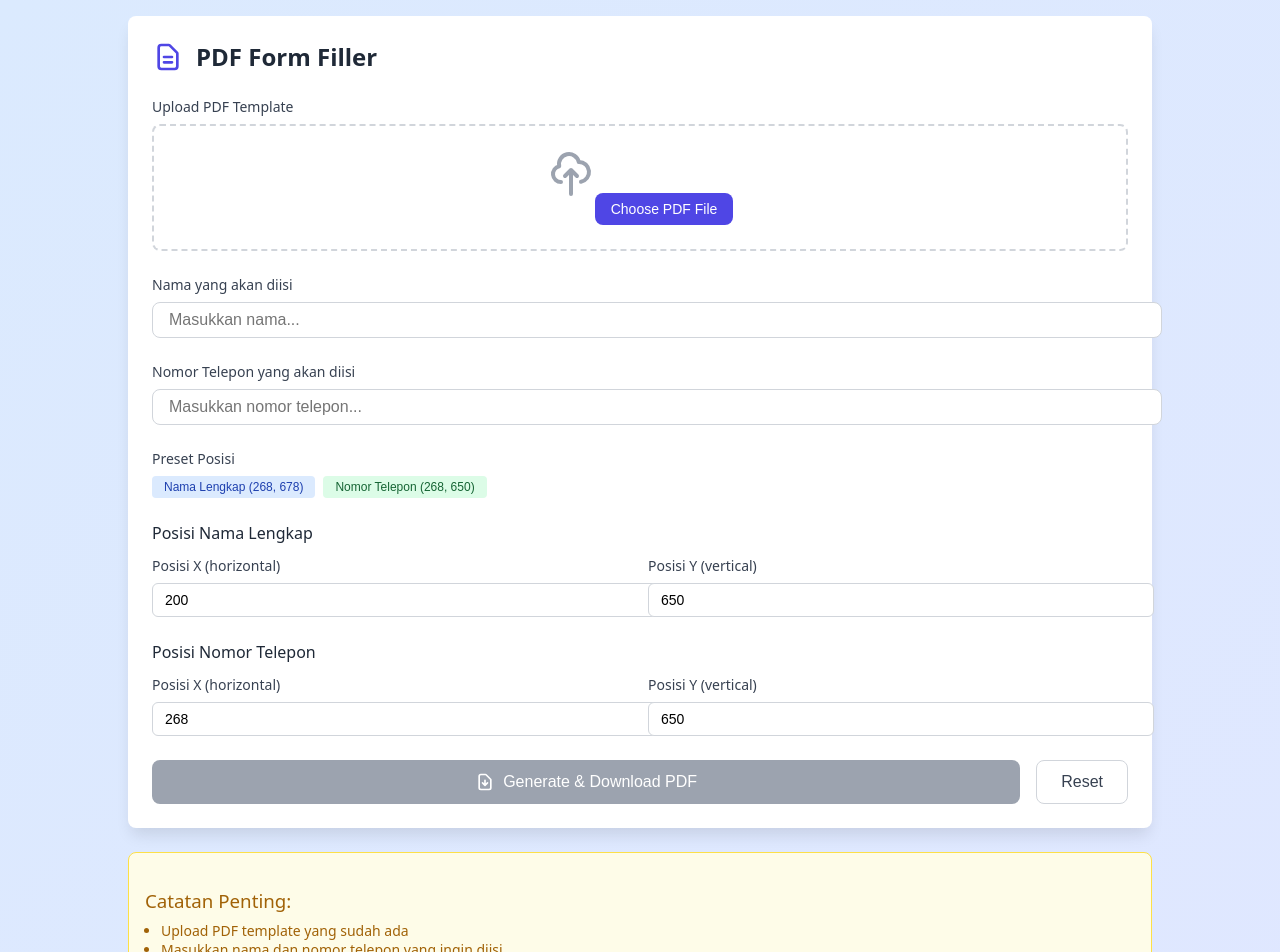
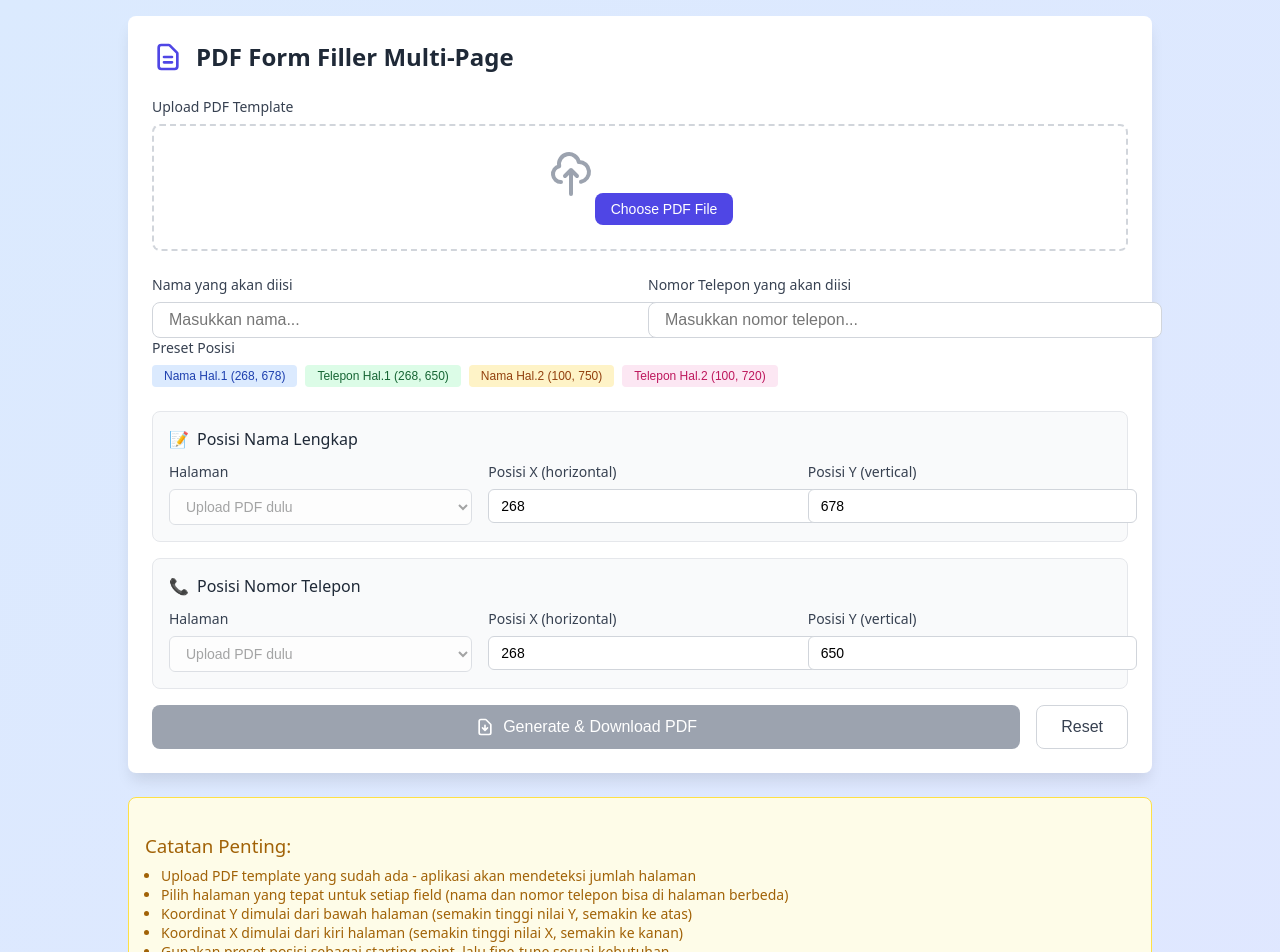
Before and after one commit to nabhylanr/BAST-v2, a React (Create React App) app: page / in a window 1280 px wide. Shown: the top 952 px of the page. Built offline with nearby package versions, Linux system fonts and the light colour scheme.

Commit message:
update pdf halaman

```diff
--- a/src/App.js
+++ b/src/App.js
@@ -6,8 +6,9 @@ const PDFFormFiller = () => {
   const [nomorTelepon, setNomorTelepon] = useState('');
   const [pdfUrl, setPdfUrl] = useState(null);
   const [isProcessing, setIsProcessing] = useState(false);
-  const [coordinates, setCoordinates] = useState({ x: 200, y: 650 });
-  const [phoneCoordinates, setPhoneCoordinates] = useState({ x: 268, y: 650 });
+  const [coordinates, setCoordinates] = useState({ x: 268, y: 678, page: 1 });
+  const [phoneCoordinates, setPhoneCoordinates] = useState({ x: 268, y: 650, page: 1 });
+  const [totalPages, setTotalPages] = useState(0);
   const fileInputRef = useRef(null);
 
   const styles = {
@@ -96,6 +97,11 @@ const PDFFormFiller = () => {
     },
     grid: {
       display: 'grid',
+      gridTemplateColumns: '1fr 1fr 1fr',
+      gap: '16px'
+    },
+    gridTwo: {
+      display: 'grid',
       gridTemplateColumns: '1fr 1fr',
       gap: '16px'
     },
@@ -105,6 +111,14 @@ const PDFFormFiller = () => {
       border: '1px solid #d1d5db',
       borderRadius: '6px',
       fontSize: '14px'
+    },
+    selectInput: {
+      width: '100%',
+      padding: '8px 12px',
+      border: '1px solid #d1d5db',
+      borderRadius: '6px',
+      fontSize: '14px',
+      backgroundColor: 'white'
     },
     buttonGroup: {
       display: 'flex',
@@ -184,15 +198,51 @@ const PDFFormFiller = () => {
       fontSize: '12px',
       cursor: 'pointer',
       transition: 'background-color 0.2s'
+    },
+    pageInfo: {
+      backgroundColor: '#f3f4f6',
+      padding: '8px 12px',
+      borderRadius: '6px',
+      fontSize: '14px',
+      color: '#6b7280',
+      marginTop: '8px'
+    },
+    coordinateGroup: {
+      backgroundColor: '#f9fafb',
+      border: '1px solid #e5e7eb',
+      borderRadius: '8px',
+      padding: '16px',
+      marginBottom: '16px'
+    },
+    coordinateTitle: {
+      fontSize: '16px',
+      fontWeight: '500',
+      color: '#1f2937',
+      marginBottom: '12px',
+      display: 'flex',
+      alignItems: 'center',
+      gap: '8px'
     }
   };
 
-  const handleFileUpload = (event) => {
+  const handleFileUpload = async (event) => {
     const file = event.target.files[0];
     if (file && file.type === 'application/pdf') {
       setPdfFile(file);
       const url = URL.createObjectURL(file);
       setPdfUrl(url);
+
+      // Count total pages
+      try {
+        const { PDFDocument } = await import('https://cdn.skypack.dev/pdf-lib@^1.17.1');
+        const arrayBuffer = await file.arrayBuffer();
+        const pdfDoc = await PDFDocument.load(arrayBuffer);
+        const pages = pdfDoc.getPages();
+        setTotalPages(pages.length);
+      } catch (error) {
+        console.error('Error counting pages:', error);
+        setTotalPages(0);
+      }
     } else {
       alert('Please select a PDF file');
     }
@@ -214,20 +264,39 @@ const PDFFormFiller = () => {
       const arrayBuffer = await pdfFile.arrayBuffer();
       const pdfDoc = await PDFDocument.load(arrayBuffer);
 
-      // Get the first page
+      // Get all pages
       const pages = pdfDoc.getPages();
-      const firstPage = pages[0];
 
-      // Add nama lengkap to the PDF at (268, 678)
-      firstPage.drawText(nama, {
-        x: 268,
-        y: 678,
+      // Validate page numbers
+      const namaPageIndex = coordinates.page - 1;
+      const phonePageIndex = phoneCoordinates.page - 1;
+
+      if (namaPageIndex >= pages.length || namaPageIndex < 0) {
+        alert(`Halaman ${coordinates.page} untuk nama tidak tersedia! PDF ini hanya memiliki ${pages.length} halaman.`);
+        setIsProcessing(false);
+        return;
+      }
+
+      if (phonePageIndex >= pages.length || phonePageIndex < 0) {
+        alert(`Halaman ${phoneCoordinates.page} untuk nomor telepon tidak tersedia! PDF ini hanya memiliki ${pages.length} halaman.`);
+        setIsProcessing(false);
+        return;
+      }
+
+      // Get the specific pages
+      const namaPage = pages[namaPageIndex];
+      const phonePage = pages[phonePageIndex];
+
+      // Add nama lengkap to the specified page and coordinates
+      namaPage.drawText(nama, {
+        x: coordinates.x,
+        y: coordinates.y,
         size: 10,
         color: rgb(0, 0, 0),
       });
 
-      // Add nomor telepon to the PDF at phoneCoordinates
-      firstPage.drawText(nomorTelepon, {
+      // Add nomor telepon to the specified page and coordinates
+      phonePage.drawText(nomorTelepon, {
         x: phoneCoordinates.x,
         y: phoneCoordinates.y,
         size: 10,
@@ -261,9 +330,24 @@ const PDFFormFiller = () => {
     setPdfUrl(null);
     setNama('');
     setNomorTelepon('');
+    setTotalPages(0);
+    setCoordinates({ x: 268, y: 678, page: 1 });
+    setPhoneCoordinates({ x: 268, y: 650, page: 1 });
     if (fileInputRef.current) {
       fileInputRef.current.value = '';
     }
+  };
+
+  const generatePageOptions = () => {
+    const options = [];
+    for (let i = 1; i <= totalPages; i++) {
+      options.push(
+        <option key={i} value={i}>
+          Halaman {i}
+        </option>
+      );
+    }
+    return options;
   };
 
   return (
@@ -274,7 +358,7 @@ const PDFFormFiller = () => {
             <svg style={styles.icon} fill="none" stroke="currentColor" viewBox="0 0 24 24">
               <path strokeLinecap="round" strokeLinejoin="round" strokeWidth={2} d="M9 12h6m-6 4h6m2 5H7a2 2 0 01-2-2V5a2 2 0 012-2h5.586a1 1 0 01.707.293l5.414 5.414a1 1 0 01.293.707V19a2 2 0 01-2 2z" />
             </svg>
-            <h1 style={styles.title}>PDF Form Filler</h1>
+            <h1 style={styles.title}>PDF Form Filler Multi-Page</h1>
           </div>
 
           {/* Upload Section */}
@@ -293,15 +377,23 @@ const PDFFormFiller = () => {
               />
               <button style={styles.uploadButton}>Choose PDF File</button>
               {pdfFile && (
+                <div>
                   <p style={{ marginTop: '8px', fontSize: '14px', color: '#6b7280' }}>
                     Selected: {pdfFile.name}
                   </p>
+                  {totalPages > 0 && (
+                    <div style={styles.pageInfo}>
+                      📄 Total halaman: {totalPages}
+                    </div>
+                  )}
+                </div>
               )}
             </div>
           </div>
 
           {/* Form Section */}
-          <div style={styles.section}>
+          <div style={styles.gridTwo}>
+            <div>
               <label style={styles.label}>Nama yang akan diisi</label>
               <input
                 type="text"
@@ -311,8 +403,7 @@ const PDFFormFiller = () => {
                 style={styles.input}
               />
             </div>
-
-          <div style={styles.section}>
+            <div>
               <label style={styles.label}>Nomor Telepon yang akan diisi</label>
               <input
                 type="text"
@@ -322,40 +413,73 @@ const PDFFormFiller = () => {
                 style={styles.input}
               />
             </div>
+          </div>
 
           {/* Preset Positions */}
           <div style={styles.section}>
             <label style={styles.label}>Preset Posisi</label>
             <div style={styles.presetButtons}>
               <button
-                onClick={() => setCoordinates({ x: 268, y: 678 })}
+                onClick={() => setCoordinates({ x: 268, y: 678, page: 1 })}
                 style={{
                   ...styles.presetButton,
                   backgroundColor: '#dbeafe',
                   color: '#1e40af'
                 }}
               >
-                Nama Lengkap (268, 678)
+                Nama Hal.1 (268, 678)
               </button>
               <button
-                onClick={() => setPhoneCoordinates({ x: 268, y: 650 })}
+                onClick={() => setPhoneCoordinates({ x: 268, y: 650, page: 1 })}
                 style={{
                   ...styles.presetButton,
                   backgroundColor: '#dcfce7',
                   color: '#166534'
                 }}
               >
-                Nomor Telepon (268, 650)
+                Telepon Hal.1 (268, 650)
+              </button>
+              <button
+                onClick={() => setCoordinates({ x: 100, y: 750, page: 2 })}
+                style={{
+                  ...styles.presetButton,
+                  backgroundColor: '#fef3c7',
+                  color: '#92400e'
+                }}
+              >
+                Nama Hal.2 (100, 750)
+              </button>
+              <button
+                onClick={() => setPhoneCoordinates({ x: 100, y: 720, page: 2 })}
+                style={{
+                  ...styles.presetButton,
+                  backgroundColor: '#fce7f3',
+                  color: '#be185d'
+                }}
+              >
+                Telepon Hal.2 (100, 720)
               </button>
             </div>
           </div>
 
           {/* Position Controls */}
-          <div style={styles.section}>
-            <h4 style={{ fontSize: '16px', fontWeight: '500', color: '#1f2937', marginBottom: '12px' }}>
+          <div style={styles.coordinateGroup}>
+            <div style={styles.coordinateTitle}>
+              <span>📝</span>
               Posisi Nama Lengkap
-            </h4>
+            </div>
             <div style={styles.grid}>
+              <div>
+                <label style={styles.label}>Halaman</label>
+                <select
+                  value={coordinates.page}
+                  onChange={(e) => setCoordinates(prev => ({ ...prev, page: parseInt(e.target.value) }))}
+                  style={styles.selectInput}
+                  disabled={totalPages === 0}
+                >
+                  {totalPages > 0 ? generatePageOptions() : <option>Upload PDF dulu</option>}
+                </select>
+              </div>
               <div>
                 <label style={styles.label}>Posisi X (horizontal)</label>
                 <input
@@ -377,11 +501,23 @@ const PDFFormFiller = () => {
             </div>
           </div>
 
-          <div style={styles.section}>
-            <h4 style={{ fontSize: '16px', fontWeight: '500', color: '#1f2937', marginBottom: '12px' }}>
+          <div style={styles.coordinateGroup}>
+            <div style={styles.coordinateTitle}>
+              <span>📞</span>
               Posisi Nomor Telepon
-            </h4>
+            </div>
             <div style={styles.grid}>
+              <div>
+                <label style={styles.label}>Halaman</label>
+                <select
+                  value={phoneCoordinates.page}
+                  onChange={(e) => setPhoneCoordinates(prev => ({ ...prev, page: parseInt(e.target.value) }))}
+                  style={styles.selectInput}
+                  disabled={totalPages === 0}
+                >
+                  {totalPages > 0 ? generatePageOptions() : <option>Upload PDF dulu</option>}
+                </select>
+              </div>
               <div>
                 <label style={styles.label}>Posisi X (horizontal)</label>
                 <input
@@ -439,25 +575,26 @@ const PDFFormFiller = () => {
         <div style={styles.infoCard}>
           <h3 style={styles.infoTitle}>Catatan Penting:</h3>
           <ul style={styles.infoList}>
-            <li>Upload PDF template yang sudah ada</li>
-            <li>Masukkan nama dan nomor telepon yang ingin diisi</li>
-            <li>Nama akan diisi di koordinat yang bisa diatur (default: 268, 678)</li>
-            <li>Nomor telepon akan diisi di koordinat yang bisa diatur (default: 268, 650)</li>
-            <li>Aplikasi akan menambahkan kedua data ke PDF dan download otomatis</li>
-            <li>PDF asli tidak akan berubah, akan membuat file baru</li>
+            <li>Upload PDF template yang sudah ada - aplikasi akan mendeteksi jumlah halaman</li>
+            <li>Pilih halaman yang tepat untuk setiap field (nama dan nomor telepon bisa di halaman berbeda)</li>
+            <li>Koordinat Y dimulai dari bawah halaman (semakin tinggi nilai Y, semakin ke atas)</li>
+            <li>Koordinat X dimulai dari kiri halaman (semakin tinggi nilai X, semakin ke kanan)</li>
+            <li>Gunakan preset posisi sebagai starting point, lalu fine-tune sesuai kebutuhan</li>
+            <li>Aplikasi akan membuat file PDF baru tanpa mengubah PDF asli</li>
+            <li>Validasi halaman otomatis - akan muncul error jika halaman tidak tersedia</li>
           </ul>
         </div>
 
-        {/* Alternative Solutions */}
+        {/* Tips untuk koordinat */}
         <div style={styles.altCard}>
           <h3 style={{ fontWeight: '500', color: '#1e40af', marginBottom: '8px' }}>
-            Solusi Alternatif:
+            Tips Koordinat PDF:
           </h3>
           <div style={{ fontSize: '14px', color: '#1e40af' }}>
-            <p><strong>1. Adobe Acrobat Pro:</strong> Bisa membuat form fields yang bisa diisi otomatis</p>
-            <p><strong>2. Google Apps Script:</strong> Otomasi dengan Google Drive untuk PDF fillable</p>
-            <p><strong>3. Python + PyPDF2/pdftk:</strong> Script desktop untuk batch processing</p>
-            <p><strong>4. Online Tools:</strong> PDFtk Server, FormSwift, atau JotForm untuk PDF forms</p>
+            <p><strong>Sistem Koordinat:</strong> (0,0) berada di pojok kiri bawah setiap halaman</p>
+            <p><strong>Halaman A4:</strong> Sekitar 595 x 842 points (lebar x tinggi)</p>
+            <p><strong>Posisi Umum:</strong> Header (~750-800), Middle (~400-500), Footer (~50-100)</p>
+            <p><strong>Testing:</strong> Mulai dengan nilai kecil, lalu adjust sampai posisi tepat</p>
           </div>
         </div>
       </div>
```
Lines whose indentation alone changed are shown as unchanged.
